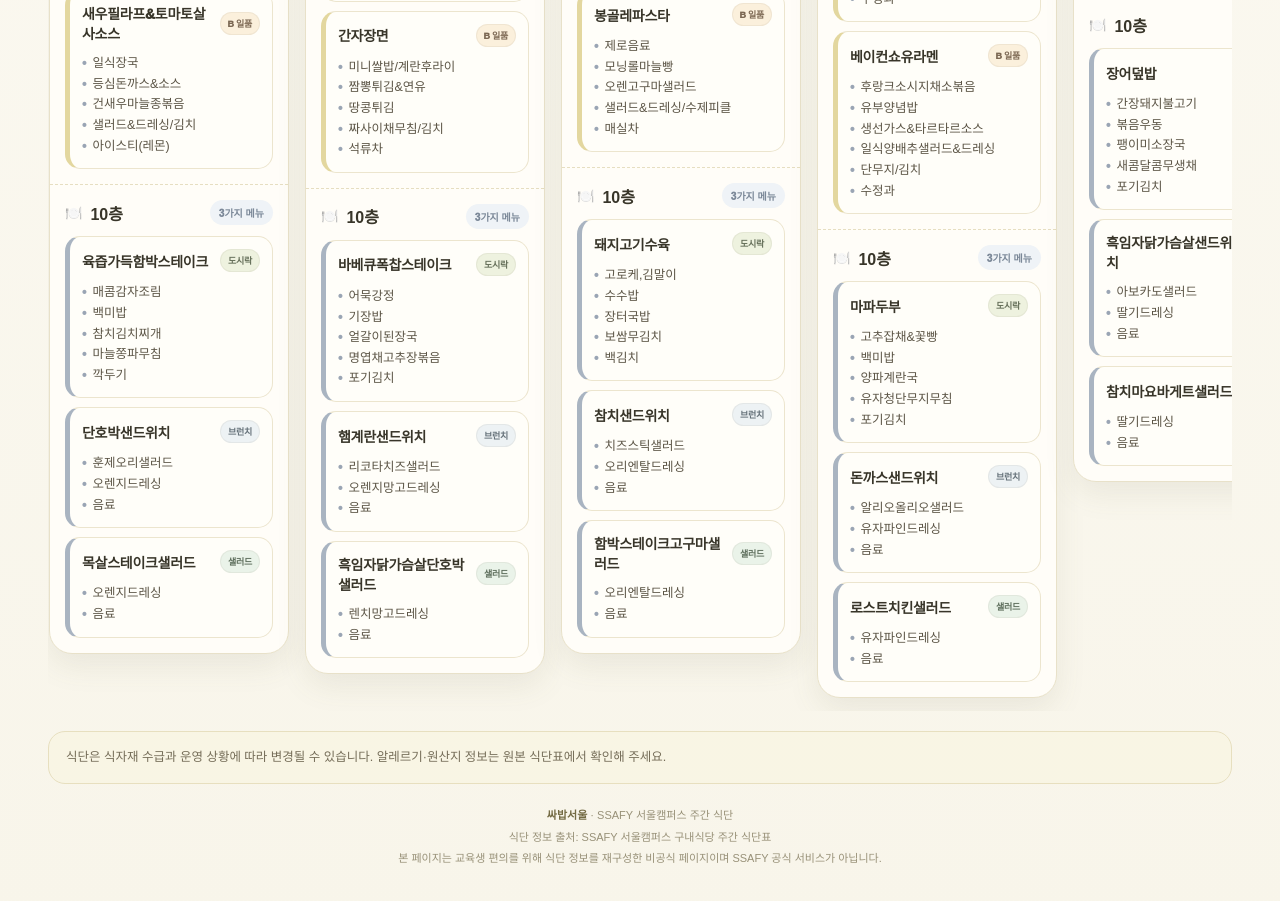
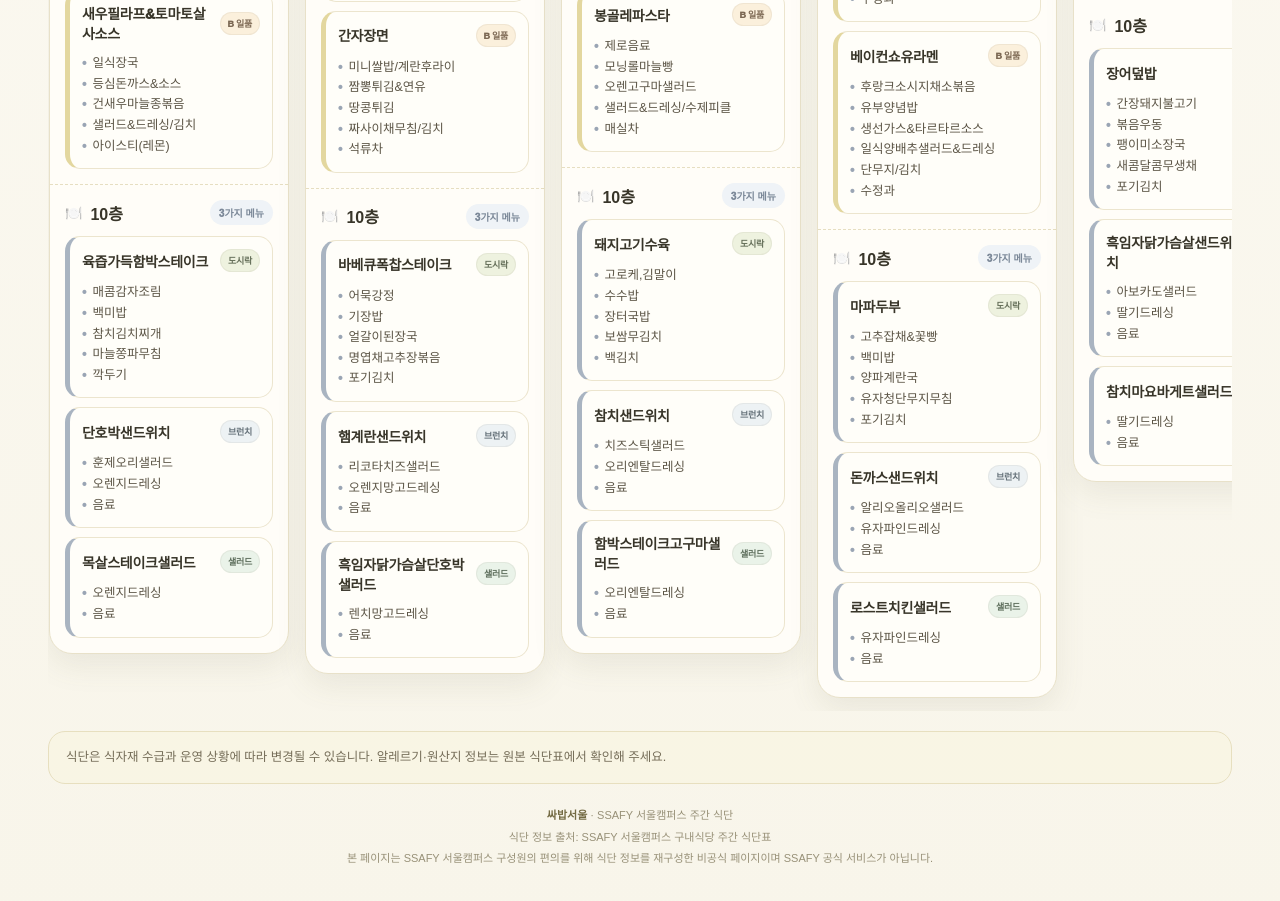
Before and after one commit to datagyu/SSAFY-Seoul-menu, a plain HTML site: page index.html in a window 1280 px wide. Shown: the part 840-1741 px from the top of the page. Drawn offline with Linux system fonts and the light colour scheme; a web font is replaced by a local one.

Commit message:
하단 비공식 안내 문구 수정

```diff
--- a/index.html
+++ b/index.html
@@ -513,7 +513,7 @@ button{border:0;cursor:pointer;font:inherit}
 
   <main class="week-grid" id="weekGrid"></main>
   <div class="notice"> 식단은 식자재 수급과 운영 상황에 따라 변경될 수 있습니다. 알레르기·원산지 정보는 원본 식단표에서 확인해 주세요.</div>
-  <div class="footer"><p><b>싸밥서울</b> · SSAFY 서울캠퍼스 주간 식단</p><p>식단 정보 출처: SSAFY 서울캠퍼스 구내식당 주간 식단표</p><p>본 페이지는 교육생 편의를 위해 식단 정보를 재구성한 비공식 페이지이며 SSAFY 공식 서비스가 아닙니다.</p></div>
+  <div class="footer"><p><b>싸밥서울</b> · SSAFY 서울캠퍼스 주간 식단</p><p>식단 정보 출처: SSAFY 서울캠퍼스 구내식당 주간 식단표</p><p>본 페이지는 SSAFY 서울캠퍼스 구성원의 편의를 위해 식단 정보를 재구성한 비공식 페이지이며 SSAFY 공식 서비스가 아닙니다.</p></div>
 </div>
 <script>
 const grid=document.getElementById('weekGrid');
```
